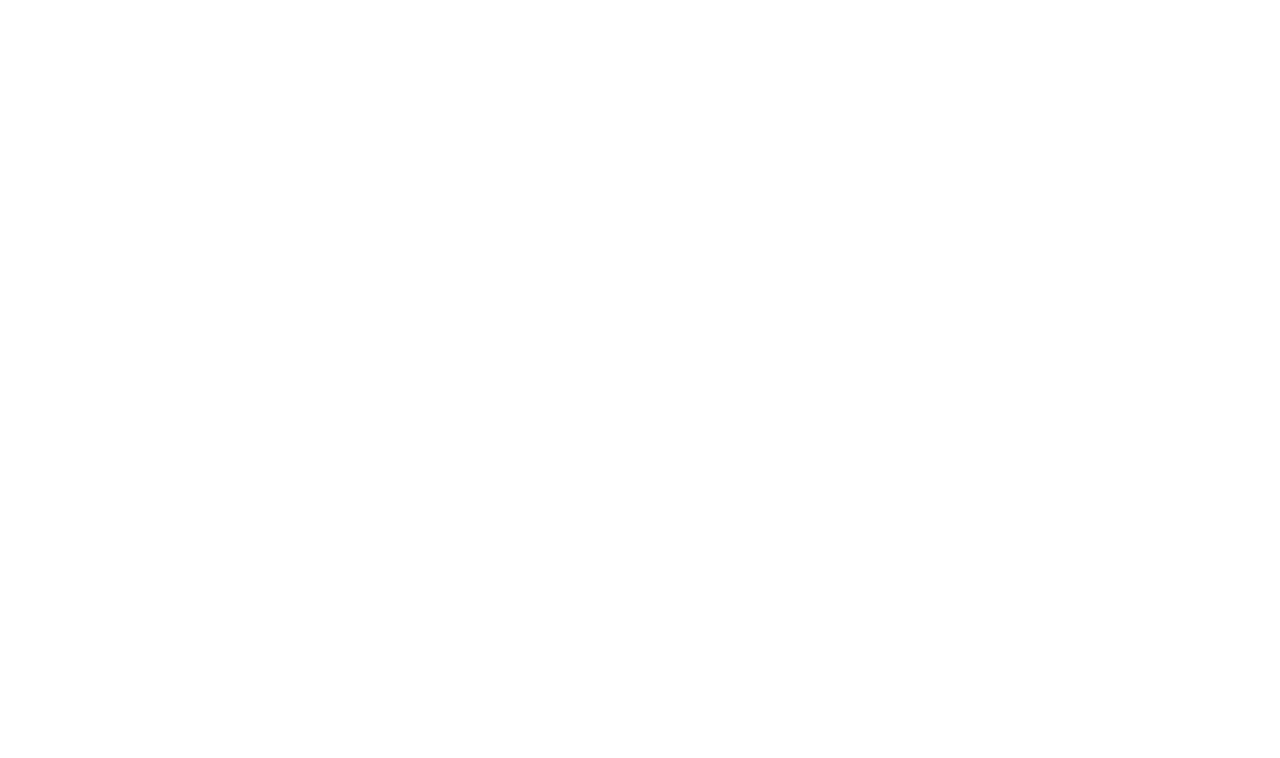
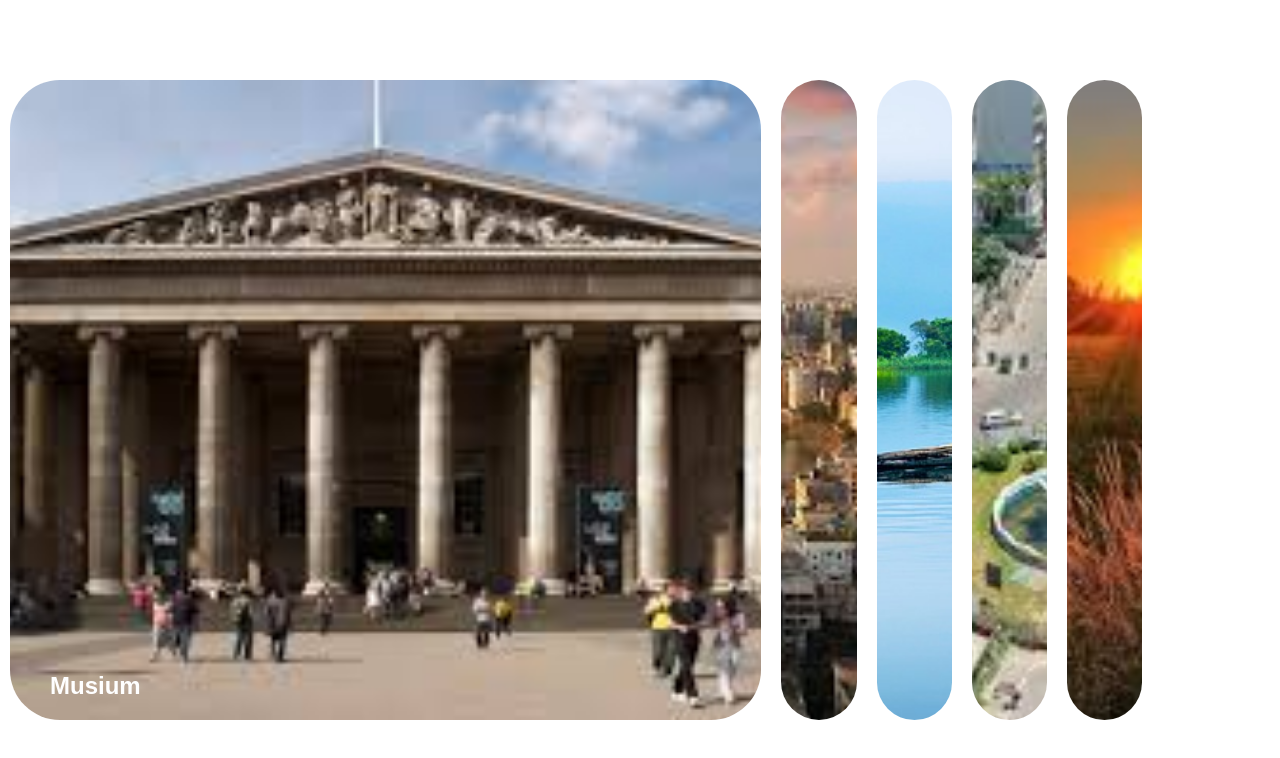
Before and after one commit to naomarfaruk/javascriptProject, a plain HTML site: page 01. Expanding Card/index.html in a window 1280 px wide. Drawn offline with Linux system fonts and the light colour scheme; a web font is replaced by a local one.

Commit message:
expanding card

```diff
--- a/01. Expanding Card/index.html
+++ b/01. Expanding Card/index.html
@@ -8,7 +8,29 @@
 </head>
 <body>
 
+<div class="container">
+    <div class="panel  active" style="background-image: url(/img/musium.jpg);">
 
+        <h3>Musium</h3>
+    </div>
+    <div class="panel" style="background-image: url(/img/dhaka.jpg);">
+
+        <h3>Dhaka</h3>
+    </div>
+    <div class="panel" style="background-image: url(/img/natural.jpg);">
+
+        <h3>Natural</h3>
+    </div>
+    <div class="panel" style="background-image: url(/img/sapla\ chattor.jpg);">
+
+        <h3>Sapla Chattor</h3>
+    </div>
+    <div class="panel" style="background-image: url(/img/sun\ rise.jpg);">
+
+        <h3>Sun Rise</h3>
+    </div>
+
+</div>
 
     <script src="script.js"></script>
 </body>
--- a/01. Expanding Card/script.js
+++ b/01. Expanding Card/script.js
@@ -0,0 +1,13 @@
+const panels = document.querySelectorAll(".panel");
+
+panels.forEach((panel) => {
+    panel.addEventListener('click', ()=>{
+        removeAciveClasses()
+        panel.classList.add('active')
+    })
+})
+function removeAciveClasses(){
+    panels.forEach(panel =>{
+        panel.classList.remove('active')
+    })
+}
--- a/01. Expanding Card/style.css
+++ b/01. Expanding Card/style.css
@@ -0,0 +1,68 @@
+@import url('https://fonts.googleapis.com/css2?family=Muli&display=swap');
+
+* {
+    padding: 0;
+    margin: 0;
+    box-sizing: border-box;
+}
+
+body {
+    font-family: "Muli", sans-serif;
+    display: flex;
+    flex-direction: column;
+    align-items: column;
+    justify-content: center;
+    height: 100vh;
+    overflow: hidden;
+}
+
+.container {
+    display: flex;
+    width: 90vw;
+
+}
+
+.panel {
+    background-size: auto 100%;
+    background-position: center;
+    background-repeat: no-repeat;
+    height: 80vh;
+    border-radius: 50px;
+    color: white;
+    cursor: pointer;
+    flex: 0.5;
+    margin: 10px;
+    position: relative;
+    transition: flex 0.7s ease-in;
+}
+
+.panel h3 {
+    font-size: 24px;
+    position: absolute;
+    bottom: 20px;
+    left: 40px;
+    margin: 0;
+    opacity: 0;
+}
+
+.panel.active {
+    flex: 5;
+
+}
+
+.panel.active h3 {
+    opacity: 1;
+    transition: opacity 0.3s ease-in 0.4s;
+}
+
+@media(max-width: 480px) {
+    .container {
+        width: 100vw;
+
+    }
+
+    .panel:nth-last-of-type(4),
+    .panel:nth-last-of-type(5) {
+        display: none;
+    }
+}
```
Also changed, not shown: 01. Expanding Card/img/dhaka.jpg (added), 01. Expanding Card/img/musium.jpg (added), 01. Expanding Card/img/natural.jpg (added), 01. Expanding Card/img/sapla chattor.jpg (added), 01. Expanding Card/img/sun rise.jpg (added), 01. Expanding Card/img/sun set.jpg (added).
